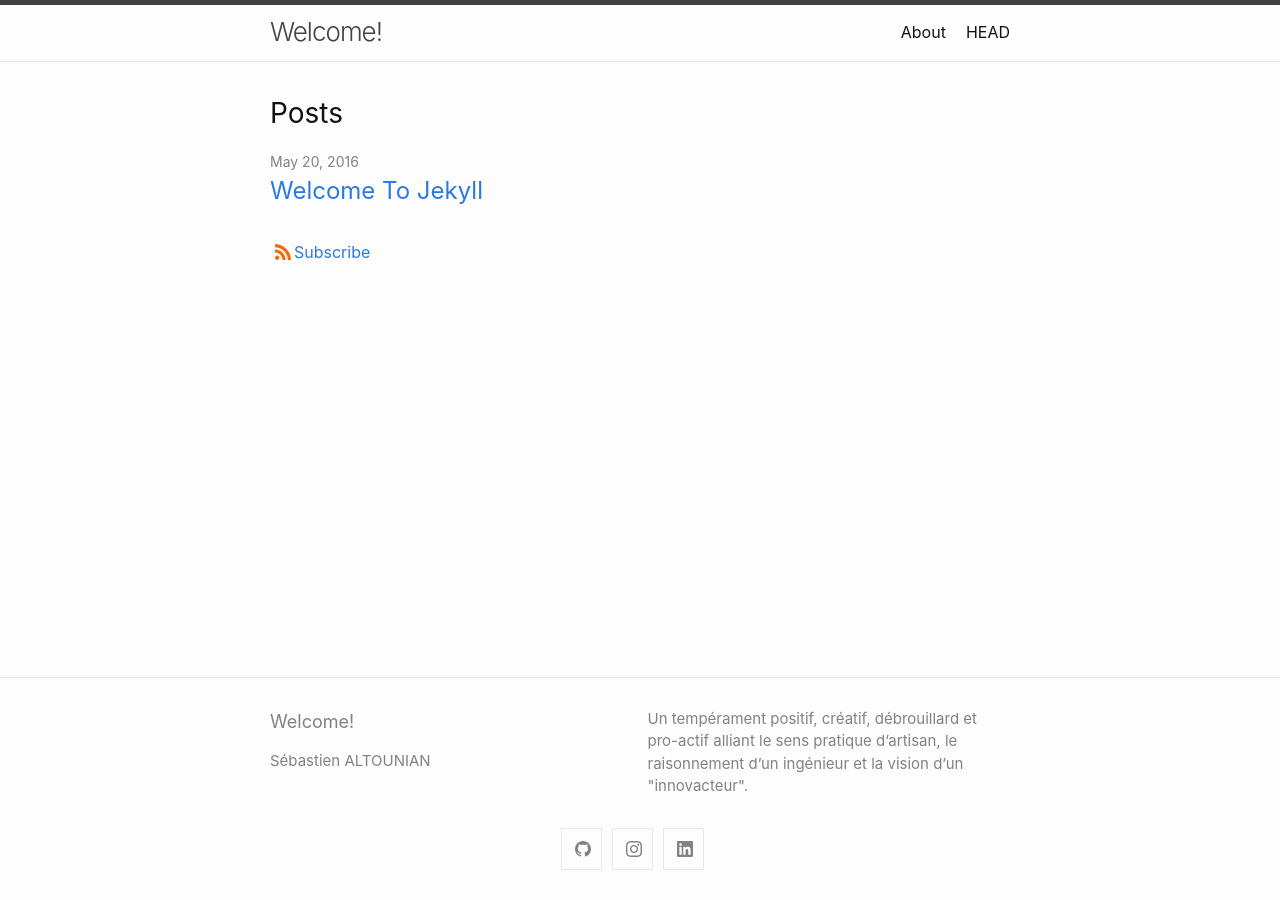
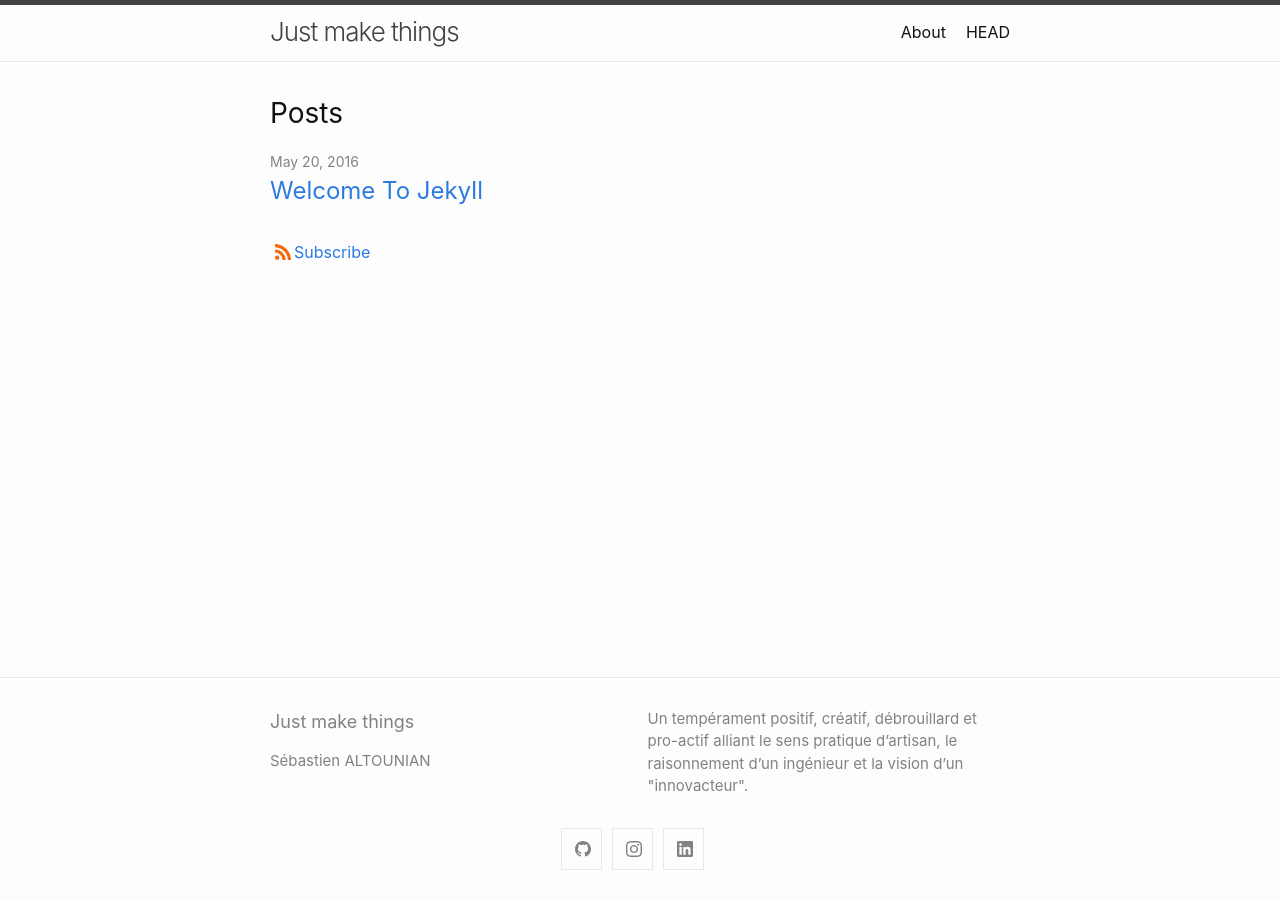
Before and after one commit to Deathura/deathura.github.io.minimal, a Jekyll site: the page built from index.md, in a window 1280 px wide. Built offline with Jekyll 4.4.1, drawn with Linux system fonts in a browser that asks for light colours.

Commit message:
Change website title

```diff
--- a/_config.yml
+++ b/_config.yml
@@ -1,4 +1,4 @@
-title: Welcome!
+title: Just make things
 author: Sébastien ALTOUNIAN
 # email: sebastien.altounian@gmail.com
 description: > # this means to ignore newlines until "show_excerpts:"
```
